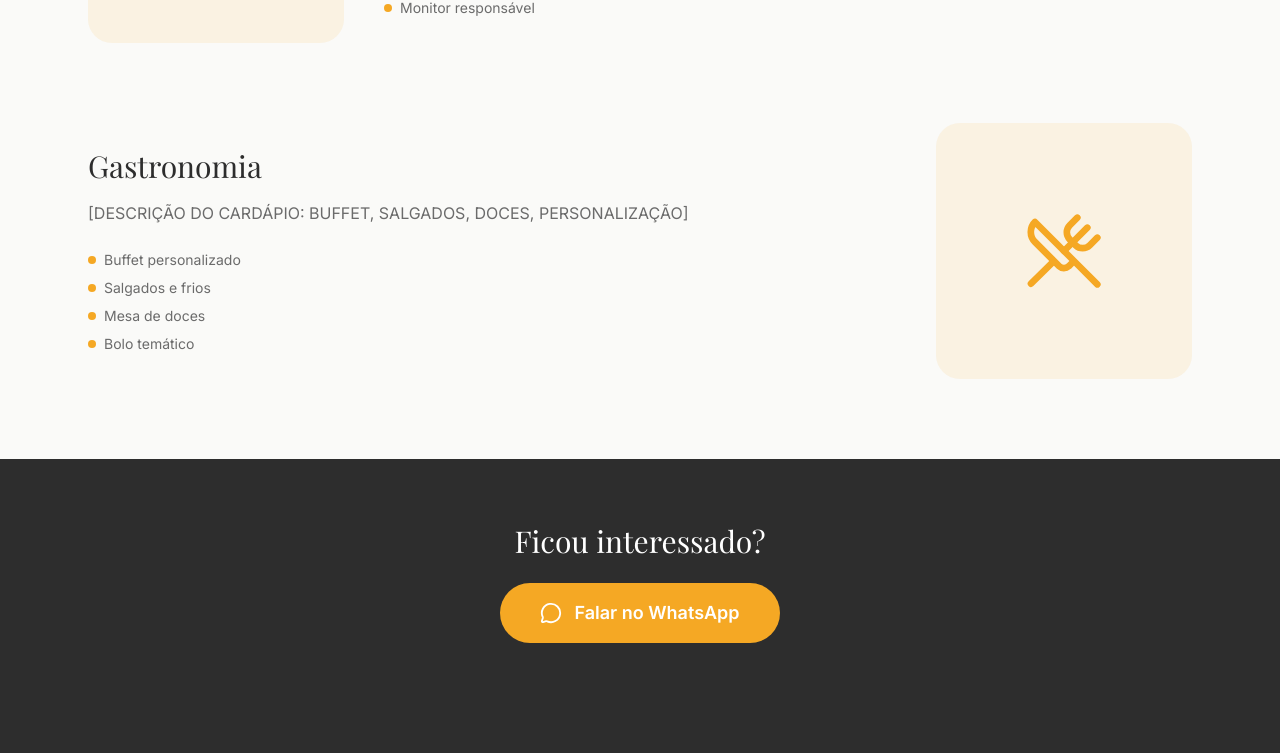
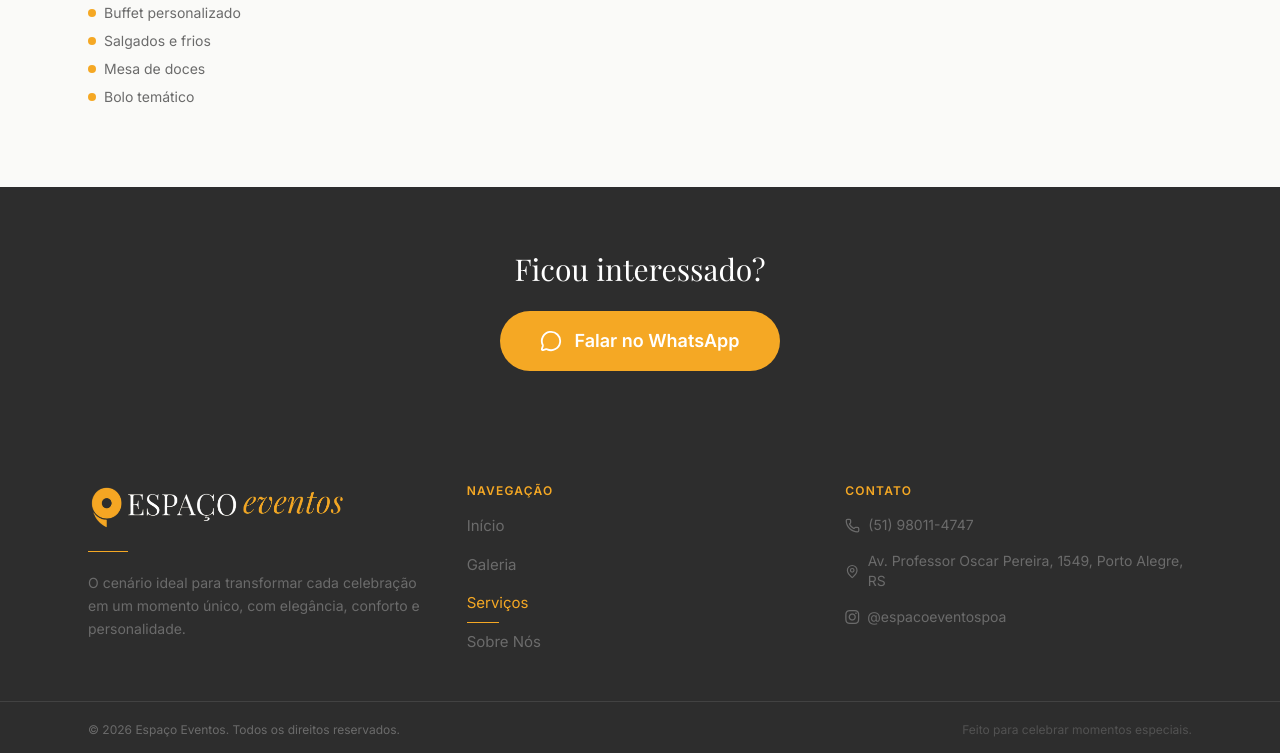
Before and after one commit to Daviddm03/EspacoEventos, a React (Vite) app: page /servicos in a window 1280 px wide. Shown: the part 1997-2750 px from the top of the page. Built offline with nearby package versions, Linux system fonts and the light colour scheme.

Commit message:
layout features and UI/UX fixed

```diff
--- a/src/components/Footer.tsx
+++ b/src/components/Footer.tsx
@@ -1,32 +1,86 @@
-import { Link } from 'react-router-dom'
+import { Link, useLocation } from 'react-router-dom'
 import { MapPin, Phone} from 'lucide-react'
+import 'bootstrap-icons/font/bootstrap-icons.css';
 import { WHATSAPP_NUMBER, WHATSAPP_URL } from '../lib/constants'
 
 export default function Footer() {
+  const { pathname } = useLocation()
+
+  const isAtivo = (to: string) =>
+    to === '/' ? pathname === '/' : pathname.startsWith(to)
   return (
     <footer className="bg-escuro text-branco">
       <div className="max-w-6xl mx-auto px-6 py-12 grid grid-cols-1 md:grid-cols-3 gap-8">
-
-        <div className="flex flex-col gap-3">
-          <h3 className="font-titulo text-2xl">
-            Espaço <span className="text-primaria">Eventos</span>
-          </h3>
-          <p className="text-texto-suave text-sm leading-relaxed">
-            [DESCRIÇÃO CURTA DO ESPAÇO PARA O RODAPÉ]
+        <div className="flex flex-col">
+          <img
+            src="/src/assets/logo2.png"
+            alt="Espaço Eventos"
+            className="h-12 w-auto object-contain object-left"
+          />
+          <div className="w-10 h-px bg-primaria my-5" />
+          <p className="text-texto-suave text-sm leading-relaxed max-w-sm">
+            O cenário ideal para transformar cada celebração em um momento único,
+            com elegância, conforto e personalidade.
           </p>
         </div>
-
-        <div className="flex flex-col gap-3">
+        <div className="flex flex-col gap-4">
           <h4 className="font-semibold text-primaria uppercase tracking-widest text-xs">
             Navegação
           </h4>
-          <Link to="/" className="text-texto-suave hover:text-primaria transition-colors text-sm">Início</Link>
-          <Link to="/galeria" className="text-texto-suave hover:text-primaria transition-colors text-sm">Galeria</Link>
-          <Link to="/servicos" className="text-texto-suave hover:text-primaria transition-colors text-sm">Serviços</Link>
-          <Link to="/sobre" className="text-texto-suave hover:text-primaria transition-colors text-sm">Sobre Nós</Link>
+          <Link
+            to="/"
+            className={`relative w-fit text-[15px] transition-colors ${
+              isAtivo('/')
+                ? 'text-primaria'
+                : 'text-texto-suave hover:text-primaria'
+            }`}
+          >
+            Início
+            {isAtivo('/') && (
+              <span className="absolute -bottom-2 left-0 w-8 h-px bg-primaria" />
+            )}
+          </Link>
+          <Link
+            to="/galeria"
+            className={`relative w-fit text-[15px] transition-colors ${
+              isAtivo('/galeria')
+                ? 'text-primaria'
+                : 'text-texto-suave hover:text-primaria'
+            }`}
+          >
+            Galeria
+            {isAtivo('/galeria') && (
+              <span className="absolute -bottom-2 left-0 w-8 h-px bg-primaria" />
+            )}
+          </Link>
+          <Link
+            to="/servicos"
+            className={`relative w-fit text-[15px] transition-colors ${
+              isAtivo('/servicos')
+                ? 'text-primaria'
+                : 'text-texto-suave hover:text-primaria'
+            }`}
+          >
+            Serviços
+            {isAtivo('/servicos') && (
+              <span className="absolute -bottom-2 left-0 w-8 h-px bg-primaria" />
+            )}
+          </Link>
+          <Link
+            to="/sobre"
+            className={`relative w-fit text-[15px] transition-colors ${
+              isAtivo('/sobre')
+                ? 'text-primaria'
+                : 'text-texto-suave hover:text-primaria'
+            }`}
+          >
+            Sobre Nós
+            {isAtivo('/sobre') && (
+              <span className="absolute -bottom-2 left-0 w-8 h-px bg-primaria" />
+            )}
+          </Link>
         </div>
-
-        <div className="flex flex-col gap-3">
+        <div className="flex flex-col gap-4">
           <h4 className="font-semibold text-primaria uppercase tracking-widest text-xs">
             Contato
           </h4>
@@ -42,7 +96,7 @@ export default function Footer() {
 
           <span className="flex items-center gap-2 text-texto-suave text-sm">
             <MapPin size={15} aria-hidden="true" />
-            [ENDEREÇO DO ESPAÇO]
+            Av. Professor Oscar Pereira, 1549, Porto Alegre, RS
           </span>
 
           <a
@@ -51,15 +105,23 @@ export default function Footer() {
             rel="noopener noreferrer"
             className="flex items-center gap-2 text-texto-suave hover:text-primaria transition-colors text-sm"
           >
-            {/*<Instagram size={15} aria-hidden="true" />*/}
-            [INSTAGRAM DO ESPAÇO]
+            <i className="bi bi-instagram"></i>
+            @espacoeventospoa
           </a>
         </div>
 
       </div>
 
-      <div className="border-t border-branco/10 py-4 text-center text-texto-suave text-xs">
-        © {new Date().getFullYear()} Espaço Eventos. Todos os direitos reservados.
+      <div className="border-t border-branco/10">
+        <div className="max-w-6xl mx-auto px-6 py-5 flex flex-col md:flex-row items-center justify-between gap-2">
+          <p className="text-texto-suave text-xs">
+            © {new Date().getFullYear()} Espaço Eventos. Todos os direitos reservados.
+          </p>
+
+          <p className="text-texto-suave/60 text-xs">
+            Feito para celebrar momentos especiais.
+          </p>
+        </div>
       </div>
     </footer>
   )
--- a/src/components/home/Hero.tsx
+++ b/src/components/home/Hero.tsx
@@ -2,7 +2,6 @@ import { useEffect, useState, useCallback } from 'react'
 import useEmblaCarousel from 'embla-carousel-react'
 import Autoplay from 'embla-carousel-autoplay'
 import { ChevronLeft, ChevronRight } from 'lucide-react'
-import { WHATSAPP_URL } from '../../lib/constants'
 
 const slides = [
   {
@@ -68,22 +67,27 @@ export default function Hero() {
 
               <div className="absolute inset-0 bg-black/50" aria-hidden="true" />
 
-              <div className="absolute inset-0 flex flex-col items-center justify-center text-center px-6">
-                <h1 className="font-titulo text-5xl md:text-7xl text-branco leading-tight">
-                  {slide.titulo}
-                </h1>
-                <p className="font-titulo text-3xl md:text-5xl text-primaria mt-2">
-                  {slide.subtitulo}
-                </p>
+              <div className="absolute inset-0 flex items-center px-8 md:px-16 lg:px-24">
+                <div className="max-w-3xl">
 
-                <a
-                  href={WHATSAPP_URL}
-                  target="_blank"
-                  rel="noopener noreferrer"
-                  className="mt-8 bg-primaria text-branco px-8 py-4 rounded-full text-lg font-semibold hover:opacity-80 transition-opacity"
-                >
-                  Solicitar Orçamento
-                </a>
+                  <p className="text-primaria uppercase tracking-[0.3em] text-xs md:text-sm font-semibold mb-5">
+                    Espaço Eventos
+                  </p>
+
+                  <h1 className="font-titulo text-5xl md:text-7xl lg:text-8xl text-branco leading-[0.95]">
+                    {slide.titulo}
+                    <span className="block text-primaria mt-2">
+                      {slide.subtitulo}
+                    </span>
+                  </h1>
+
+                  <div className="w-16 h-px bg-primaria mt-8" />
+
+                  <p className="text-branco/80 text-sm md:text-base max-w-md mt-6 leading-relaxed">
+                    Um espaço pensado para transformar momentos especiais em memórias inesquecíveis.
+                  </p>
+
+                </div>
               </div>
             </div>
           ))}
--- a/src/data/depoimentos.ts
+++ b/src/data/depoimentos.ts
@@ -9,23 +9,26 @@ export interface Depoimento {
 export const depoimentos: Depoimento[] = [
   {
     id: 1,
-    nome: '[NOME DO CLIENTE]',
-    festa: '[TIPO DE FESTA]',
-    texto: '[DEPOIMENTO REAL DO CLIENTE SERÁ ADICIONADO AQUI]',
+    nome: 'Mariana & João',
+    festa: 'Casamento',
+    texto:
+      'Desde o primeiro contato até o final da festa, tudo foi pensado com muito cuidado. O espaço estava impecável e nossos convidados adoraram.',
     estrelas: 5,
   },
   {
     id: 2,
-    nome: '[NOME DO CLIENTE]',
-    festa: '[TIPO DE FESTA]',
-    texto: '[DEPOIMENTO REAL DO CLIENTE SERÁ ADICIONADO AQUI]',
+    nome: 'Carolina Mendes',
+    festa: 'Aniversário de 30 anos',
+    texto:
+      'Foi exatamente o que imaginávamos. Um ambiente bonito, confortável e com toda a estrutura necessária para aproveitar a noite sem preocupações.',
     estrelas: 5,
   },
   {
     id: 3,
-    nome: '[NOME DO CLIENTE]',
-    festa: '[TIPO DE FESTA]',
-    texto: '[DEPOIMENTO REAL DO CLIENTE SERÁ ADICIONADO AQUI]',
+    nome: 'Ricardo Almeida',
+    festa: 'Festa de Formatura',
+    texto:
+      'Uma experiência incrível do início ao fim. A estrutura, o atendimento e o ambiente fizeram toda a diferença para tornar a celebração especial.',
     estrelas: 5,
   },
 ]
--- a/src/data/servicos.ts
+++ b/src/data/servicos.ts
@@ -1,62 +1,59 @@
-import { UtensilsCrossed, Beer, Baby, Camera, Disc3, PartyPopper} from 'lucide-react'
-import type { LucideIcon } from 'lucide-react'
-
 export interface Servico {
   id: string
-  icone: LucideIcon
   titulo: string
   resumo: string
   descricao: string
   itens: string[]
+  imagem?: string
 }
 
 export const servicos: Servico[] = [
   {
     id: 'festas',
-    icone: PartyPopper,
     titulo: 'Tipos de Festa',
     resumo: 'Aniversários, casamentos, formaturas, confraternizações e muito mais.',
     descricao: '[DESCRIÇÃO COMPLETA DOS TIPOS DE FESTA REALIZADOS NO ESPAÇO]',
     itens: ['Aniversários', 'Casamentos', 'Formaturas', 'Confraternizações', 'Festas Infantis'],
+    imagem: 'https://images.unsplash.com/photo-1519167758481-83f550bb49b3?auto=format&fit=crop&w=1000&q=80',
   },
   {
     id: 'bar',
-    icone: Beer,
     titulo: 'Bar Completo',
     resumo: 'Drinks, bebidas e coquetéis para tornar a festa ainda mais especial.',
     descricao: '[DESCRIÇÃO DO BAR: BEBIDAS DISPONÍVEIS, BARMAN, DIFERENCIAIS]',
     itens: ['Drinks e Coquetéis', 'Cervejas e Vinhos', 'Bebidas sem álcool', 'Barman profissional'],
+    imagem: 'https://images.unsplash.com/photo-1515003197210-e0cd71810b5f?auto=format&fit=crop&w=1000&q=80',
   },
   {
     id: 'totem',
-    icone: Camera,
     titulo: 'Totem de Fotos',
     resumo: 'Registre os melhores momentos com nosso totem interativo.',
     descricao: '[DESCRIÇÃO DO TOTEM: COMO FUNCIONA, MOLDURAS, ENVIO VIA QR CODE]',
     itens: ['Molduras personalizadas', 'Envio via QR Code', 'Galeria online', 'Impressão na hora'],
+    imagem: 'https://images.unsplash.com/photo-1527529482837-4698179dc6ce?auto=format&fit=crop&w=1000&q=80',
   },
   {
     id: 'led',
-    icone: Disc3,
     titulo: 'Pista de LED',
     resumo: 'Pista de dança com iluminação LED para animar a festa.',
     descricao: '[DESCRIÇÃO DA PISTA DE LED: EFEITOS, TAMANHO, DIFERENCIAIS]',
     itens: ['Iluminação colorida', 'Efeitos sincronizados', 'DJ incluso opcional', 'Estrutura completa'],
+    imagem: 'https://images.unsplash.com/photo-1492684223066-81342ee5ff30?auto=format&fit=crop&w=1000&q=80',
   },
   {
     id: 'kids',
-    icone: Baby,
     titulo: 'Espaço Kids',
     resumo: 'Espaço kids completo para a criançada se divertir com segurança.',
     descricao: '[DESCRIÇÃO DO ESPAÇO KIDS: BRINQUEDOS, SEGURANÇA, MONITORES]',
     itens: ['Pula-pula', 'Escorregador', 'Mesa de atividades', 'Monitor responsável'],
+    imagem: 'https://images.unsplash.com/photo-1472162072942-cd5147eb3902?auto=format&fit=crop&w=1000&q=80',
   },
   {
     id: 'gastronomia',
-    icone: UtensilsCrossed,
     titulo: 'Gastronomia',
     resumo: 'Cardápio variado para agradar a todos os convidados com qualidade.',
     descricao: '[DESCRIÇÃO DO CARDÁPIO: BUFFET, SALGADOS, DOCES, PERSONALIZAÇÃO]',
     itens: ['Buffet personalizado', 'Salgados e frios', 'Mesa de doces', 'Bolo temático'],
+    imagem: 'https://images.unsplash.com/photo-1555244162-803834f70033?auto=format&fit=crop&w=1000&q=80',
   },
 ]
--- a/src/pages/Home.tsx
+++ b/src/pages/Home.tsx
@@ -1,7 +1,7 @@
 import Hero from '../components/home/Hero'
 import ServicosResumo from '../components/home/ServicosResumo'
 import Depoimentos from '../components/home/Depoimentos'
-import CtaWhatsapp from '../components/home/ctaWhatsapp'
+import CtaWhatsapp from '../components/home/CtaWhatsapp'
 
 export default function Home() {
   return (
--- a/src/pages/Servicos.tsx
+++ b/src/pages/Servicos.tsx
@@ -22,11 +22,6 @@ export default function Servicos() {
             className={`flex flex-col md:flex-row gap-10 items-center ${
               index % 2 !== 0 ? 'md:flex-row-reverse' : ''
             }`}>
-
-            <div className="flex-none w-full md:w-64 h-64 bg-primaria/10 rounded-3xl flex items-center justify-center">
-              <servico.icone size={80} className="text-primaria" aria-hidden="true" />
-            </div>
-
             <div className="flex flex-col gap-4 flex-1">
               <h2 className="font-titulo text-3xl text-escuro">{servico.titulo}</h2>
               <p className="text-texto-suave leading-relaxed">{servico.descricao}</p>
```
Also changed, not shown: src/components/Navbar.tsx (+13 -11 lines), src/components/home/CtaWhatsapp.tsx (+7 -17 lines), src/components/home/Depoimentos.tsx (+30 -13 lines), src/components/home/ServicosResumo.tsx (+46 -13 lines).
